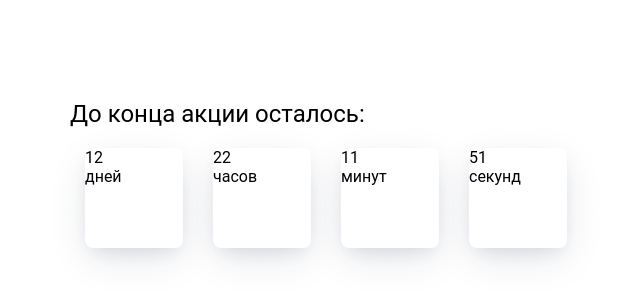
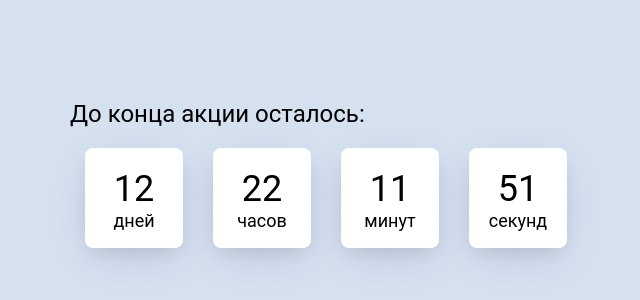
Before and after one commit to Leningram/SmallProjects, a plain HTML site: page index.html in a window 1280 px wide. Shown: the part 70-370 px from the top of the page, without its empty margins (314-954 px from the left). Drawn offline with Linux system fonts and the light colour scheme.

Commit message:
styles finalized

```diff
--- a/css/style.css
+++ b/css/style.css
@@ -6,13 +6,16 @@ font-family: Roboto,
 sans-serif;
 }
 
+body {
+    background: #D6E1F0;
+}
+
 .timer__block {
     display: block;
     margin: 170px 30%;
 }
 
 .timer__block-title {
-    font-family: Roboto;
     font-style: normal;
     font-weight: normal;
     font-size: 24px;
@@ -28,6 +31,7 @@ sans-serif;
 .timer__block-card {
     display: flex;
     flex-direction: column;
+    align-items: center;
     margin: 20px 15px;
     width: 100px;
     height: 100px;
@@ -37,4 +41,16 @@ sans-serif;
     box-shadow: 0px 8px 18px -6px rgba(24, 39, 75, 0.12),
     0px 12px 42px -4px rgba(24, 39, 75, 0.12);
     border-radius: 8px;
+    font-style: normal;
+    font-weight: normal;
+    font-size: 18px;
+    line-height: 21px;
 }
+
+span {
+    margin-top: 20px;
+    font-style: normal;
+    font-weight: normal;
+    font-size: 36px;
+    line-height: 42px;
+}
```
